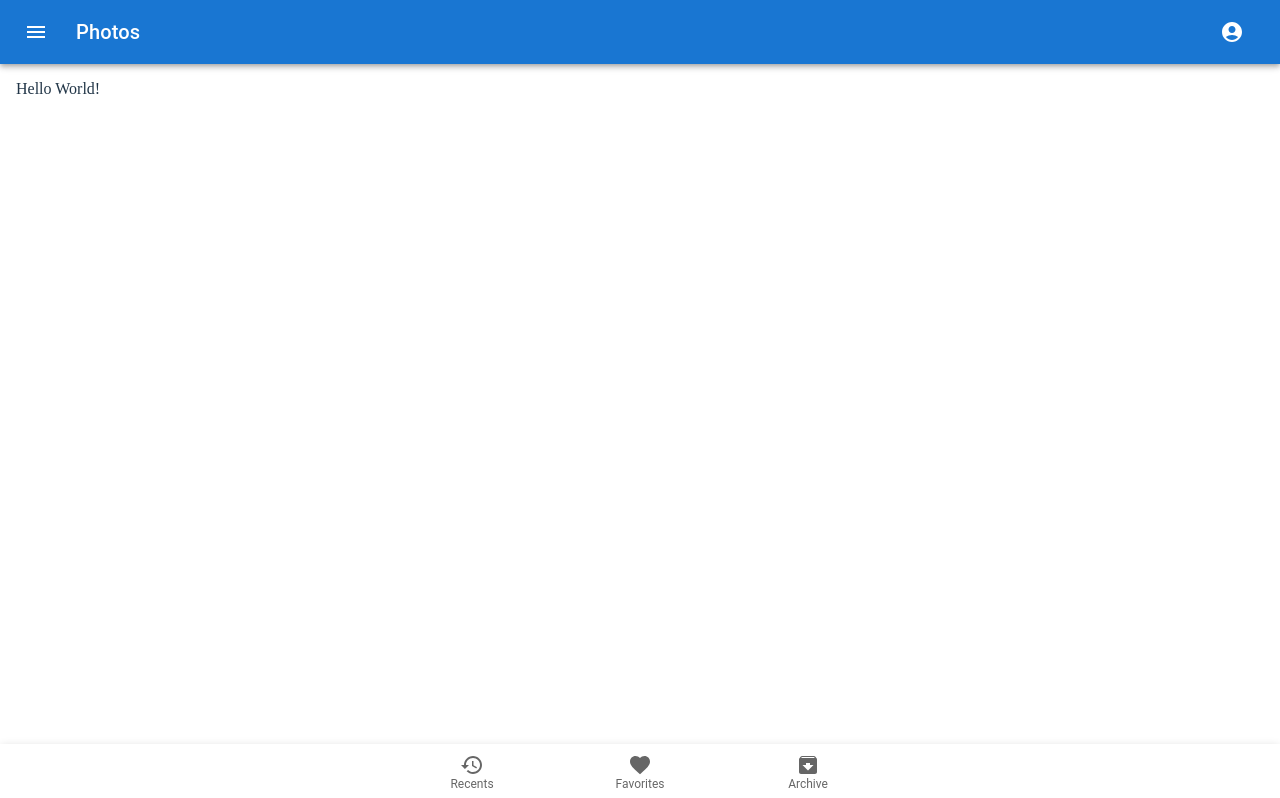
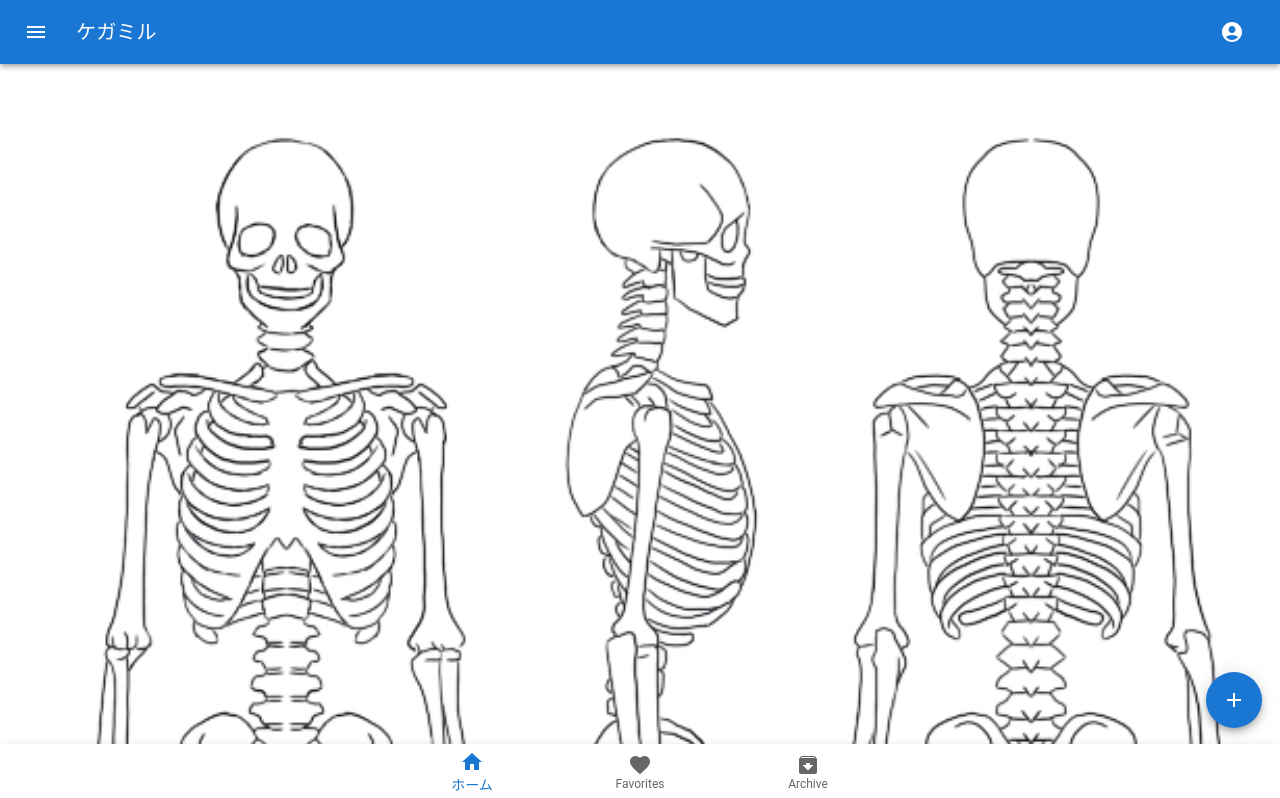
Before and after one commit to newt239/kegamiru, a React (Vite) app: page / in a window 1280 px wide. Shown: the top 798 px of the page. Built offline with nearby package versions, Linux system fonts and the light colour scheme.

Commit message:
add: home page

```diff
--- a/src/components/BottomNavigation.tsx
+++ b/src/components/BottomNavigation.tsx
@@ -1,16 +1,13 @@
-import { useEffect, useState } from "react";
+import { useState } from "react";
 
 import ArchiveIcon from "@mui/icons-material/Archive";
 import FavoriteIcon from "@mui/icons-material/Favorite";
-import RestoreIcon from "@mui/icons-material/Restore";
+import HomeIcon from "@mui/icons-material/Home";
 import { BottomNavigation, BottomNavigationAction, Paper } from "@mui/material";
 
 export default function BottomBar() {
-  const [value, setValue] = useState("recents");
+  const [value, setValue] = useState("home");
 
-  useEffect(() => {
-    setValue("");
-  }, [value]);
   return (
     <Paper
       elevation={3}
@@ -23,7 +20,11 @@ export default function BottomBar() {
         showLabels
         value={value}
       >
-        <BottomNavigationAction icon={<RestoreIcon />} label="Recents" />
+        <BottomNavigationAction
+          icon={<HomeIcon />}
+          label="ホーム"
+          value="home"
+        />
         <BottomNavigationAction icon={<FavoriteIcon />} label="Favorites" />
         <BottomNavigationAction icon={<ArchiveIcon />} label="Archive" />
       </BottomNavigation>
--- a/src/components/menuAppBar.tsx
+++ b/src/components/menuAppBar.tsx
@@ -38,7 +38,7 @@ export default function MenuAppBar() {
           <MenuIcon />
         </IconButton>
         <Typography component="div" sx={{ flexGrow: 1 }} variant="h6">
-          Photos
+          ケガミル
         </Typography>
         {auth && (
           <div>
--- a/src/routes/index.tsx
+++ b/src/routes/index.tsx
@@ -1,5 +1,22 @@
+import AddIcon from "@mui/icons-material/Add";
+import { Fab, Stack } from "@mui/material";
 import { createFileRoute } from "@tanstack/react-router";
 
+import bodyImage from "#/assets/body.jpg";
+
 export const Route = createFileRoute("/")({
-  component: () => <div>Hello World!</div>,
+  component: () => (
+    <>
+      <Stack>
+        <img alt="aa" src={bodyImage} />
+      </Stack>
+      <Fab
+        aria-label="add"
+        color="primary"
+        sx={{ position: "fixed", bottom: "72px", right: "18px" }}
+      >
+        <AddIcon />
+      </Fab>
+    </>
+  ),
 });
```
Also changed, not shown: src/assets/body.jpg (added).
